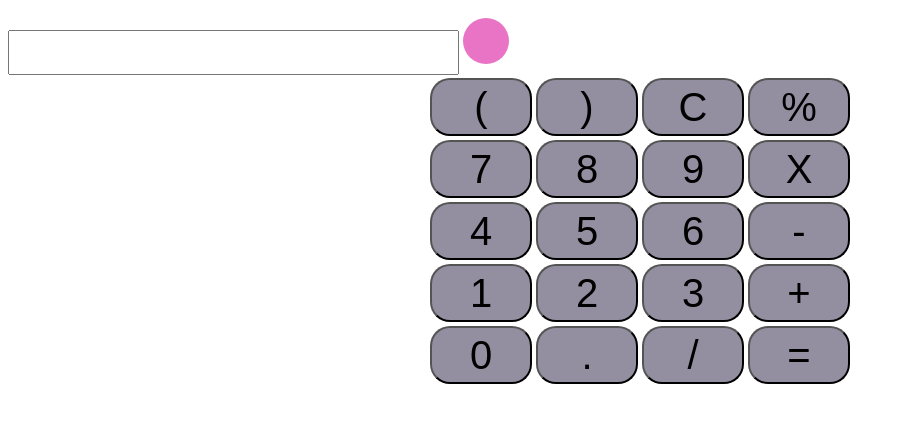
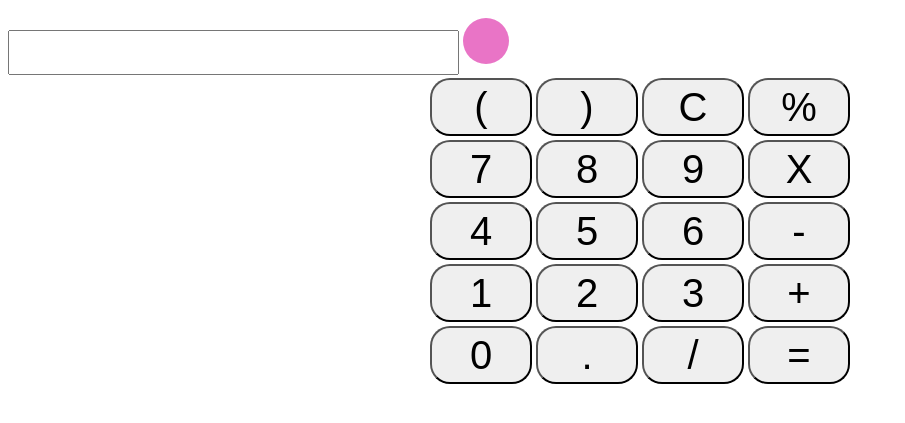
Before and after one commit to 770932Archu/Calculator, a plain HTML site: page index.html in a window 1280 px wide. Shown: the part 63-486 px from the top of the page, without its empty margins (0-905 px from the left). Drawn offline with Linux system fonts and the light colour scheme.

Commit message:
Update style.css

```diff
--- a/style.css
+++ b/style.css
@@ -11,7 +11,6 @@ input{
 button{
     border-radius: 20px;
     font-size: 40px;
-    background: #938fa0;
     width: 102px;
     height: 58px;
 }
```
